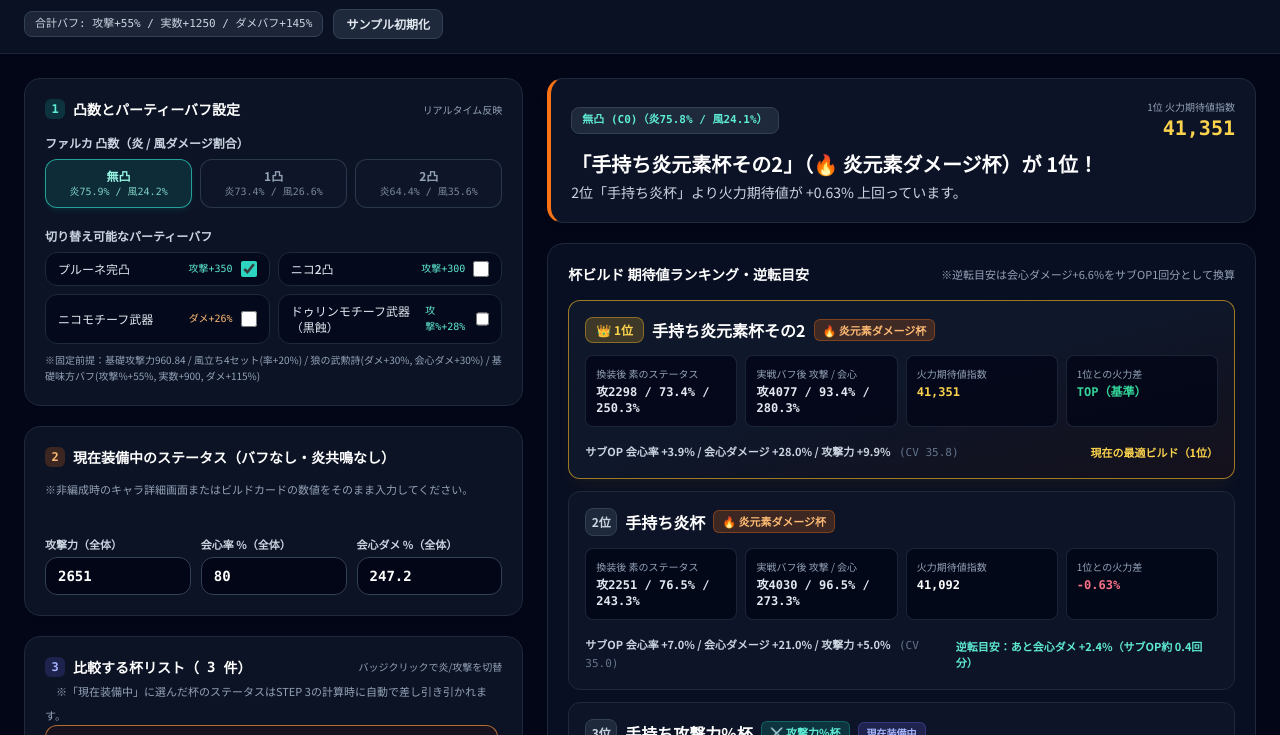
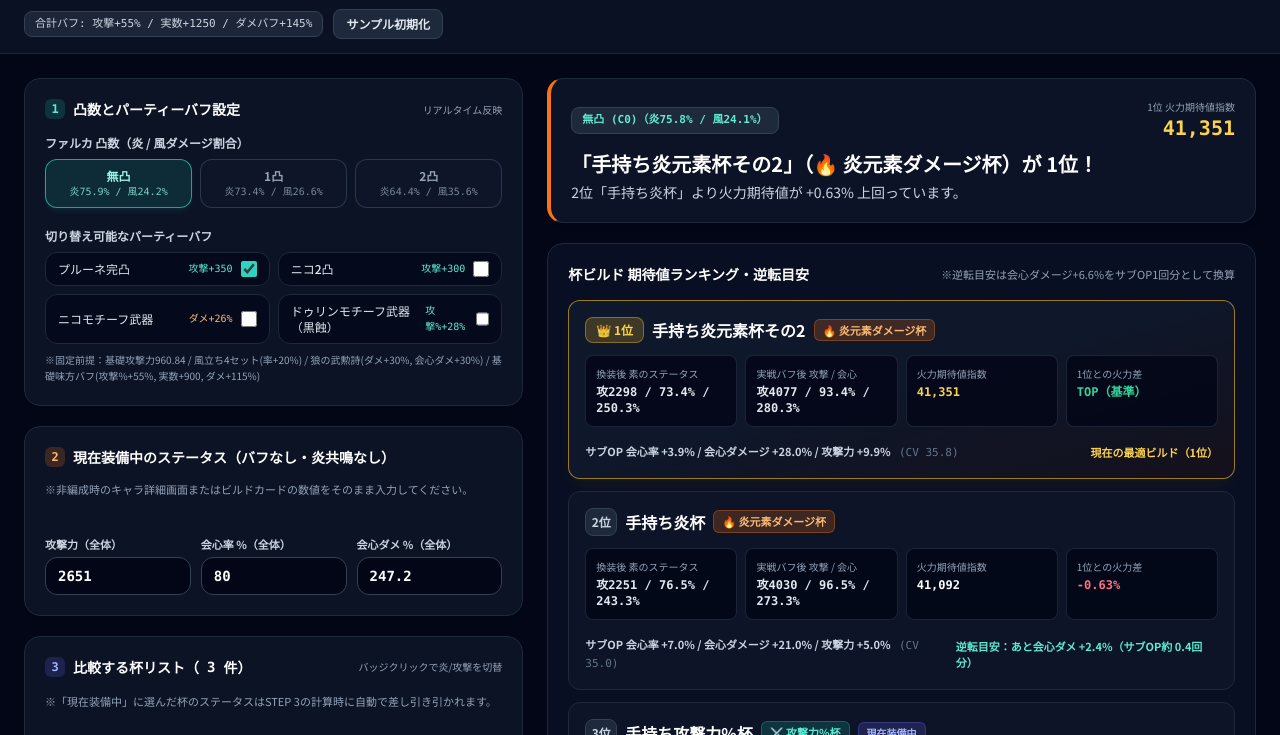
Before and after one commit to disuke1122/my-website, a plain HTML site: page index.html in a window 1280 px wide. Shown: the part 63-798 px from the top of the page. Drawn offline with nearby package versions, Linux system fonts and the light colour scheme.

Commit message:
Update index.html

```diff
--- a/index.html
+++ b/index.html
@@ -857,8 +857,8 @@
           <span class="text-[10px] text-slate-400">バッジクリックで炎/攻撃を切替</span>
 
         </div>
-<p　p class="text-[11px] text-slate-400 leading-relaxed">
-       　※「現在装備中」に選んだ杯のステータスはSTEP 3の計算時に自動で差し引き引かれます。
+<p class="text-[11px] text-slate-400 leading-relaxed">
+※「現在装備中」に選んだ杯のステータスはSTEP 3の計算時に自動で差し引き引かれます。
      　　</p>
         <!-- 登録済み杯一覧 -->
         <div id="managedGobletList" class="space-y-2.5 max-h-[440px] overflow-y-auto pr-1"></div>
```
